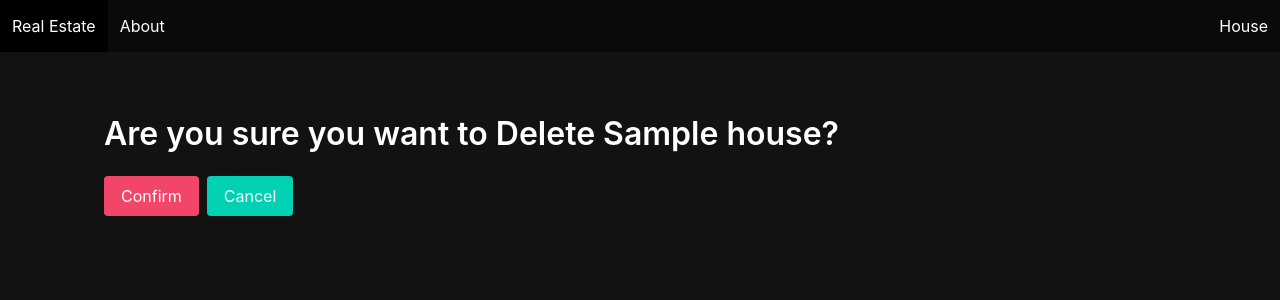
After one commit to mustafacev/project4_backend, a Django app: page /house/1/delete in a window 1280 px wide. The commit adds this page. Shown: the top 300 px of the page. Run offline with Django 4.2, Linux system fonts and the light colour scheme; tables that the repository leaves empty hold one stand-in row (values such as "Sample post").

Commit message:
crud functionality completed

```diff
--- /dev/null
+++ b/main_app/templates/house_delete_confirmation.html
@@ -0,0 +1,12 @@
+{% extends 'base.html' %} {% block content %}
+<h1 class="title pt-5">Are you sure you want to Delete {{house.title}}?</h1>
+<form method="post">
+    {% csrf_token %}
+    <div class="buttons">
+    <!-- confirm artist delete -->
+        <input class="button is-danger" type="submit" value="Confirm" />
+        <!-- Redirect back to detail on cancel -->
+        <a class="button is-primary" href="{% url 'house_detail' house.pk %}">Cancel</a>
+    </div>
+</form>
+{% endblock %}
--- a/main_app/templates/house_detail.html
+++ b/main_app/templates/house_detail.html
@@ -24,7 +24,7 @@
                 <i class="fas fa-edit"></i>
             </span>
         </a>
-        <a href="" class="button is-danger">
+        <a href="{% url 'house_delete' house.pk %}" class="button is-danger">Delete
             <span class="icon">
                 <i class="fas fa-trash-alt"></i>
             </span>
--- a/main_app/urls.py
+++ b/main_app/urls.py
@@ -8,4 +8,5 @@ urlpatterns = [
     path('house/new/', views.HouseCreate.as_view(), name="house_create"),
     path('house/<int:pk>/', views.HouseDetail.as_view(), name="house_detail"),
     path('house/<int:pk>/update',views.HouseUpdate.as_view(), name="house_update"),
+    path('house/<int:pk>/delete',views.HouseDelete.as_view(), name="house_delete"),
 ]
--- a/main_app/views.py
+++ b/main_app/views.py
@@ -3,7 +3,7 @@ from django.views import View
 from django.http import HttpResponse
 from django.views.generic.base import TemplateView
 from .models import House
-from django.views.generic.edit import CreateView ,UpdateView
+from django.views.generic.edit import CreateView ,UpdateView ,DeleteView
 from django.views.generic import DetailView
 class Home(TemplateView):
     template_name = "home.html"
@@ -81,3 +81,9 @@ class HouseUpdate(UpdateView):
     fields = ['title', 'img', 'address', 'favorite_house','realtor','city','state','zipcode','price','description','bedrooms','bathroom','sqft']
     template_name = "house_update.html"
     success_url = "/house/"
+
+
+class HouseDelete(DeleteView):
+    model = House
+    template_name = "house_delete_confirmation.html"
+    success_url = "/house/"
```
